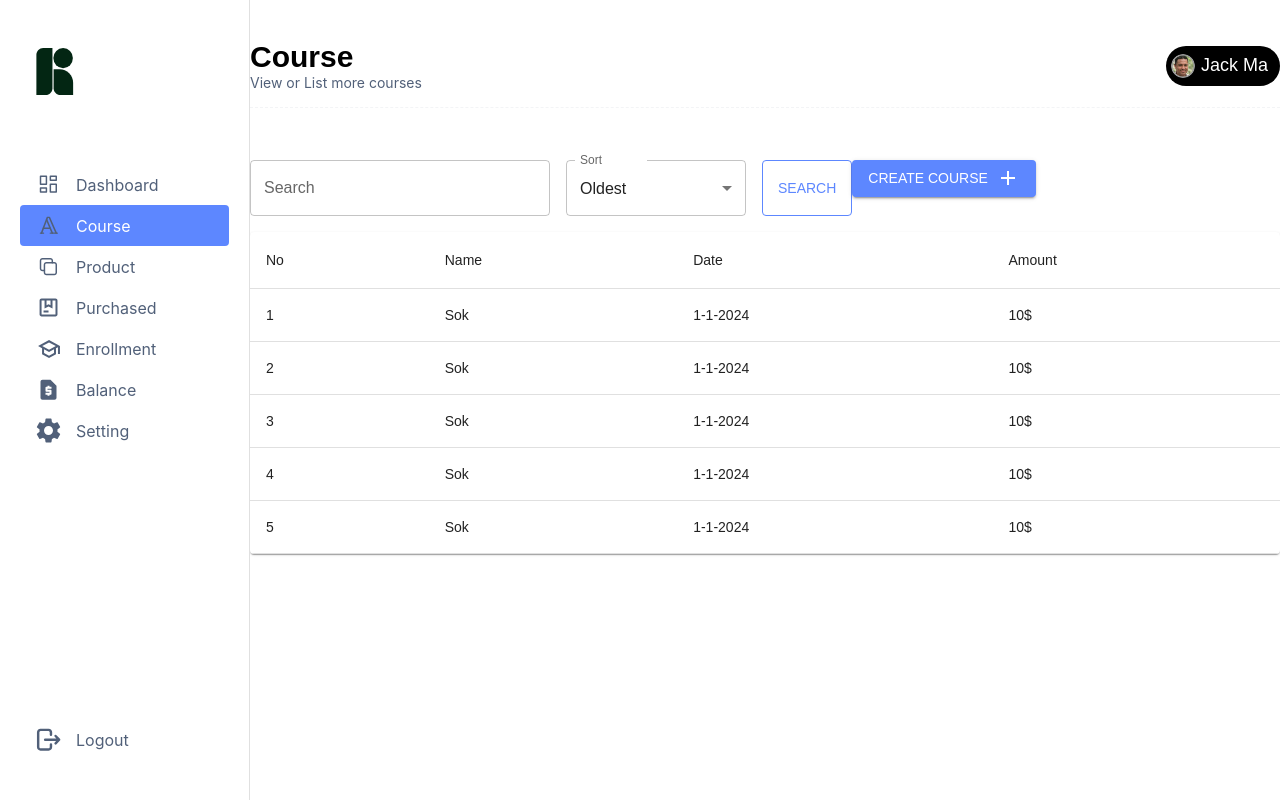
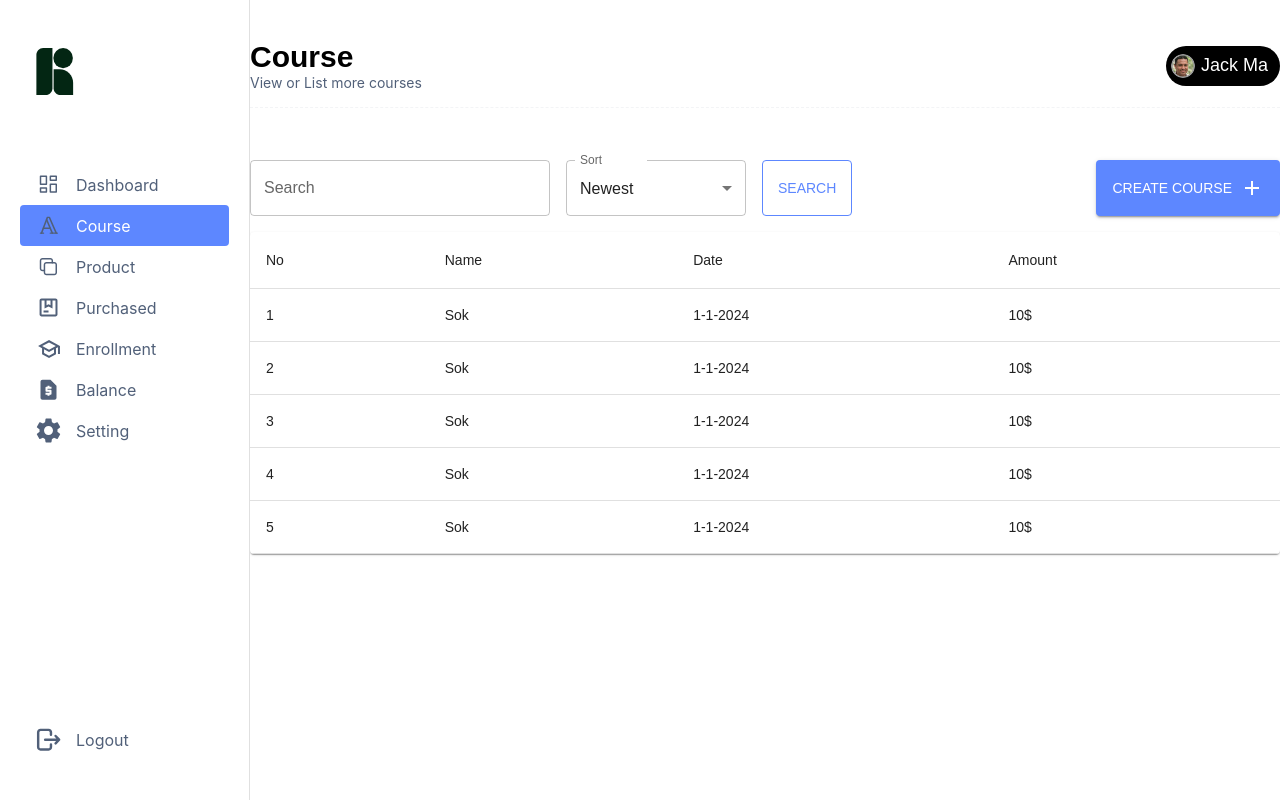
Before and after one commit to Kh1T/agteach-instructor, a React (Create React App) app: page /course in a window 1280 px wide. Built offline with nearby package versions, Linux system fonts and the light colour scheme.

Commit message:
feat: add Link to create course button

```diff
--- a/src/components/ButtonComponent.jsx
+++ b/src/components/ButtonComponent.jsx
@@ -14,12 +14,10 @@ import { Link as RouterLink } from "react-router-dom";
 export default function ButtonComponent({ path, color, children, ...props }) {
   return (
 
-    <Box width='100%'>
       <Link component={RouterLink} to={path}>
         <Button variant="contained" color={color} {...props}>
           {children}
         </Button>
       </Link>
-    </Box>
   );
 }
--- a/src/components/QueryHeader.jsx
+++ b/src/components/QueryHeader.jsx
@@ -59,7 +59,7 @@ export default function QueryHeader({
       {isCreateNew && (
         <ButtonComponent
           variant="contained"
-          sx={{ backgroundColor: "purple.main", textTransform: "uppercase" }}
+          sx={{ backgroundColor: "purple.main", textTransform: "uppercase" ,height: "100%"}}
           // handleCreateNew={handleCreateNew}
           path={pathCreated}
         >
--- a/src/pages/Course.jsx
+++ b/src/pages/Course.jsx
@@ -1,21 +1,26 @@
-import { useState } from "react";
+import { useRef, useState } from "react";
 import QueryHeader from "../components/QueryHeader";
 import CustomTableMui from "../components/CustomTableMui";
 import { data } from "../data/sampleDashboardData";
 
 function CoursePage() {
-  const [selectState, setSelectState] = useState();
+  const [selectState, setSelectState] = useState(0);
+
+  const searchRef = useRef();
   const label = "Sort";
-  function handleCreateNew() {}
-  function handleSearch() {}
+  function handleSearch() {
+    console.log(searchRef.current.value);
+    console.log(selectState);
+  }
   return (
     <>
       <QueryHeader
         label={label}
+        searchRef={searchRef}
         useSelectState={[selectState, setSelectState]}
-        selectData={["Newest", "Oldest", "World"]}
-        handleCreateNew={handleCreateNew}
+        selectData={["Newest", "Oldest"]}
         handleSearch={handleSearch}
+        pathCreated="/course/new"
         labelCreate="Create Course"
       />
       <CustomTableMui data={data}/>
```
